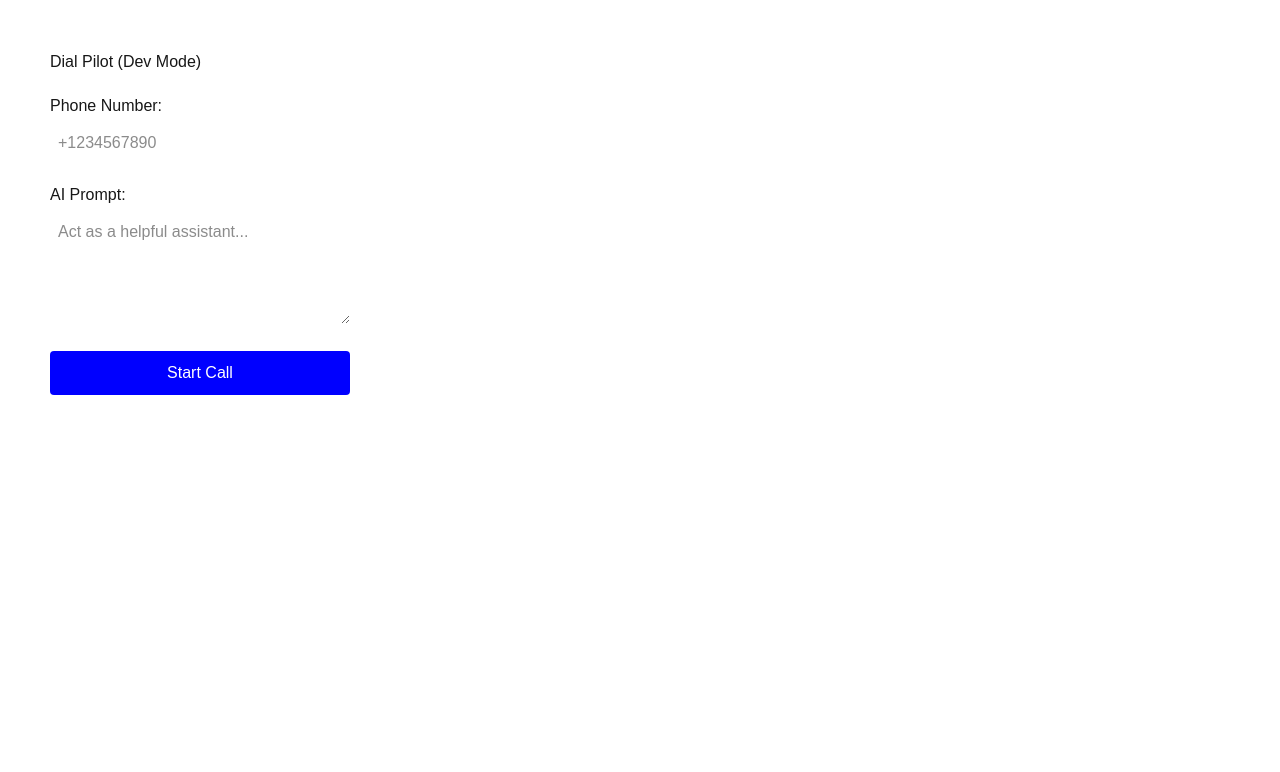
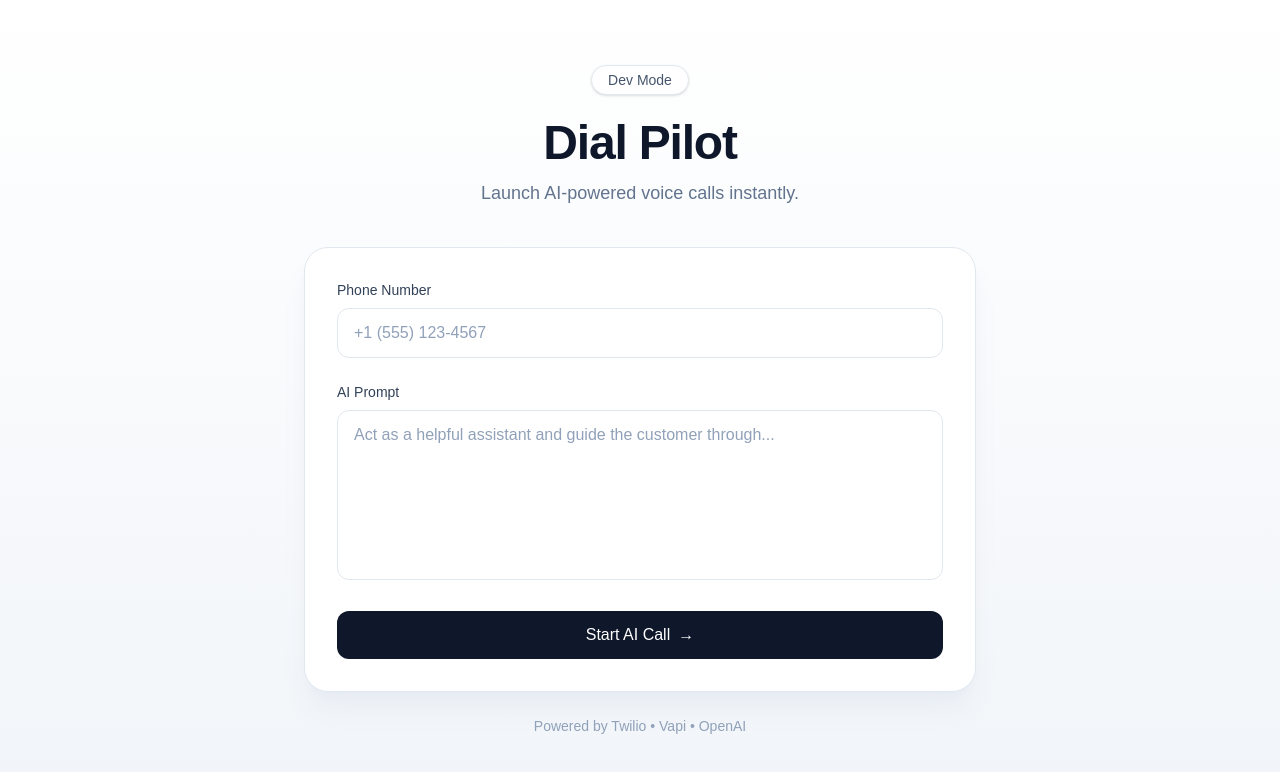
Before and after one commit to Rupesh-Piwal/dial-pilot, a Next.js app: page / in a window 1280 px wide. Shown: the top 772 px of the page. Built offline with nearby package versions, Linux system fonts and the light colour scheme.

Commit message:
minimal re-design

```diff
--- a/app/page.tsx
+++ b/app/page.tsx
@@ -5,63 +5,121 @@ import { useState } from "react";
 export default function Home() {
   const [phoneNumber, setPhoneNumber] = useState("");
   const [prompt, setPrompt] = useState("");
+  const [loading, setLoading] = useState(false);
 
   const handleStartCall = async (e: React.FormEvent) => {
     e.preventDefault();
+    setLoading(true);
 
     try {
       const response = await fetch("/api/call", {
         method: "POST",
-        headers: { "Content-Type": "application/json" },
-        body: JSON.stringify({ phoneNumber, prompt }),
+        headers: {
+          "Content-Type": "application/json",
+        },
+        body: JSON.stringify({
+          phoneNumber,
+          prompt,
+        }),
       });
 
       const data = await response.json();
+
       if (data.success) {
-        alert(`Backend replied: ${data.message}`);
+        alert(data.message);
       } else {
-        alert(`Failed: ${data.error}`);
+        alert(data.error);
       }
     } catch (error) {
       alert("Error connecting to backend");
+    } finally {
+      setLoading(false);
     }
   };
 
   return (
-    <main style={{ padding: '50px', fontFamily: 'sans-serif' }}>
-      <h1>Dial Pilot (Dev Mode)</h1>
+    <main className="min-h-screen bg-gradient-to-b from-white via-slate-50 to-slate-100 flex items-center justify-center px-6">
+      <div className="w-full max-w-2xl">
 
-      <form onSubmit={handleStartCall} style={{ display: 'flex', flexDirection: 'column', gap: '20px', maxWidth: '300px', marginTop: '20px' }}>
+        {/* Header */}
+        <div className="mb-10 text-center">
+          <span className="inline-flex items-center rounded-full border border-slate-200 bg-white px-4 py-1 text-sm font-medium text-slate-600 shadow-sm">
+            Dev Mode
+          </span>
 
-        <label>
-          Phone Number:
+          <h1 className="mt-6 text-5xl font-bold tracking-tight text-slate-900">
+            Dial Pilot
+          </h1>
+
+          <p className="mt-3 text-lg text-slate-500">
+            Launch AI-powered voice calls instantly.
+          </p>
+        </div>
+
+        {/* Card */}
+        <div className="rounded-3xl border border-slate-200 bg-white p-8 shadow-xl shadow-slate-200/60">
+          <form onSubmit={handleStartCall} className="space-y-6">
+
+            {/* Phone Number */}
+            <div>
+              <label className="mb-2 block text-sm font-medium text-slate-700">
+                Phone Number
+              </label>
+
               <input
                 type="tel"
                 value={phoneNumber}
                 onChange={(e) => setPhoneNumber(e.target.value)}
-            placeholder="+1234567890"
+                placeholder="+1 (555) 123-4567"
                 required
-            style={{ width: '100%', padding: '8px', marginTop: '5px' }}
+                className="w-full rounded-xl border border-slate-200 bg-white px-4 py-3 text-slate-900 placeholder:text-slate-400 outline-none transition-all focus:border-blue-500 focus:ring-4 focus:ring-blue-100"
               />
+            </div>
+
+            {/* Prompt */}
+            <div>
+              <label className="mb-2 block text-sm font-medium text-slate-700">
+                AI Prompt
               </label>
 
-        <label>
-          AI Prompt:
               <textarea
                 value={prompt}
                 onChange={(e) => setPrompt(e.target.value)}
-            placeholder="Act as a helpful assistant..."
+                rows={6}
+                placeholder="Act as a helpful assistant and guide the customer through..."
                 required
-            rows={4}
-            style={{ width: '100%', padding: '8px', marginTop: '5px' }}
+                className="w-full resize-none rounded-xl border border-slate-200 bg-white px-4 py-3 text-slate-900 placeholder:text-slate-400 outline-none transition-all focus:border-blue-500 focus:ring-4 focus:ring-blue-100"
               />
-        </label>
+            </div>
 
-        <button type="submit" style={{ padding: '10px', background: 'blue', color: 'white', cursor: 'pointer', border: 'none', borderRadius: '4px' }}>
-          Start Call
+            {/* CTA */}
+            <button
+              type="submit"
+              disabled={loading}
+              className="group relative flex w-full items-center justify-center gap-2 rounded-xl bg-slate-900 px-5 py-3 font-medium text-white transition-all hover:bg-slate-800 disabled:opacity-50"
+            >
+              {loading ? (
+                <>
+                  <div className="h-4 w-4 animate-spin rounded-full border-2 border-white border-t-transparent" />
+                  Starting Call...
+                </>
+              ) : (
+                <>
+                  Start AI Call
+                  <span className="transition-transform group-hover:translate-x-1">
+                    →
+                  </span>
+                </>
+              )}
             </button>
+          </form>
+        </div>
 
-      </form>
+        {/* Footer */}
+        <p className="mt-6 text-center text-sm text-slate-400">
+          Powered by Twilio • Vapi • OpenAI
+        </p>
+      </div>
     </main>
   );
 }
```
Lines whose indentation alone changed are shown as unchanged.
